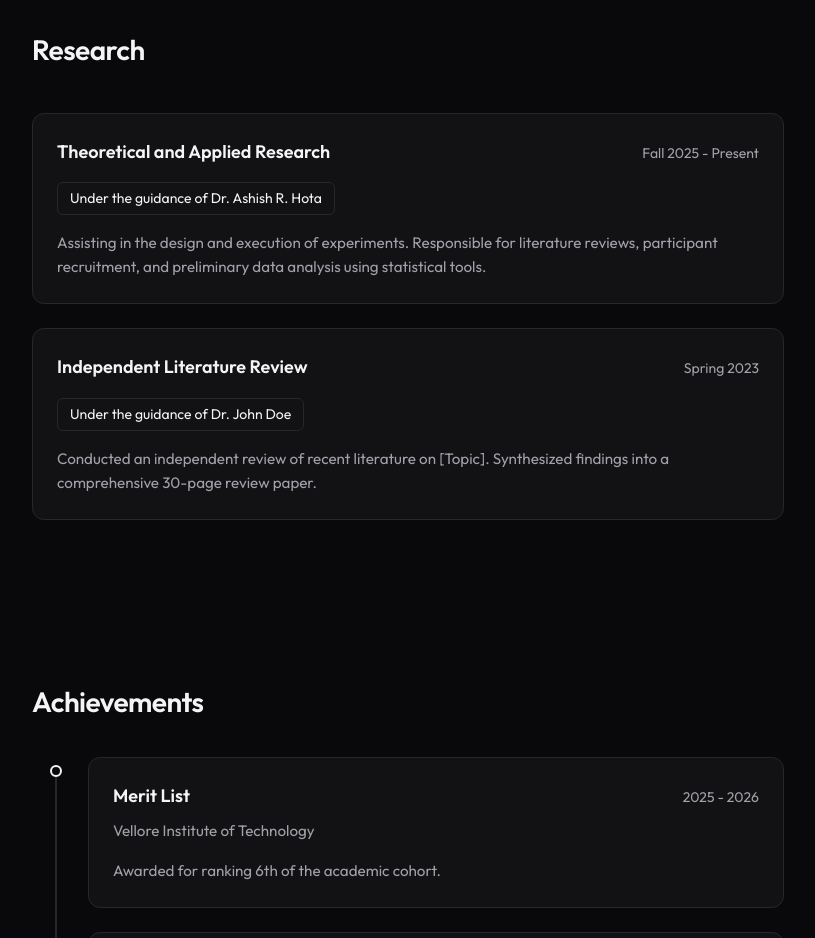
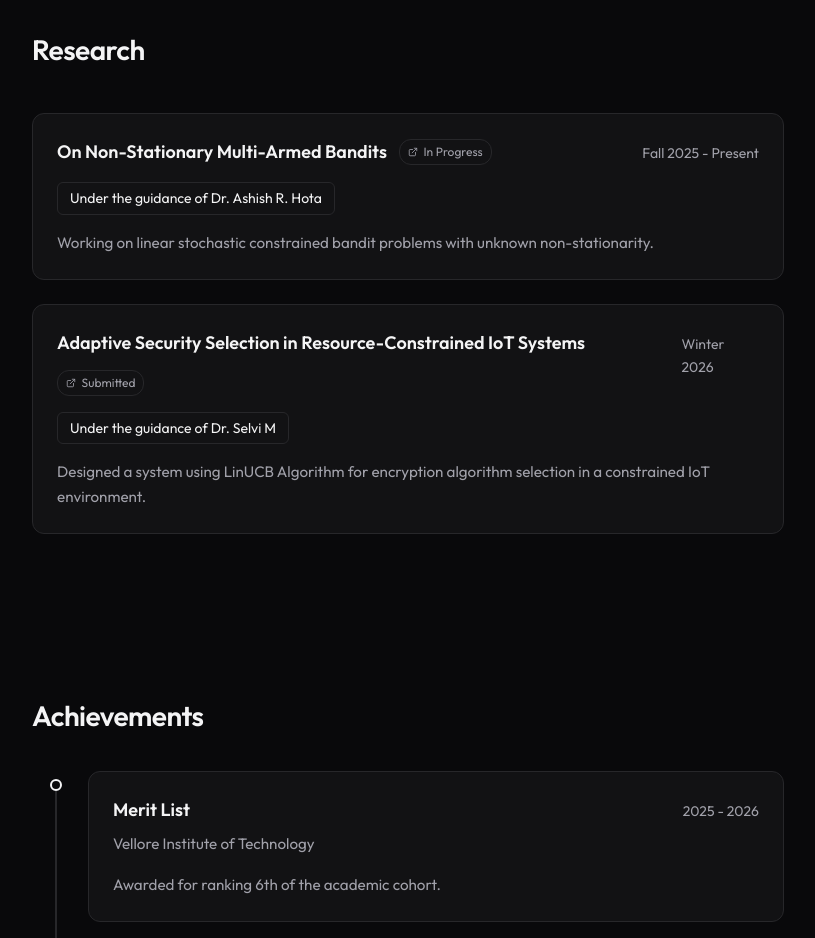
Before and after one commit to Xanviere/PersonalWebsite, a React (Vite) app: page / in a window 1280 px wide. Shown: the part 1100-2038 px from the top of the page, without its empty margins (232-1047 px from the left). Built offline with nearby package versions, Linux system fonts and the light colour scheme.

Commit message:
Update CV link and add research status with icons

```diff
--- a/src/components/Research.jsx
+++ b/src/components/Research.jsx
@@ -11,8 +11,33 @@ export default function Research() {
           {research.map(item => (
             <div key={item.id} className="minimal-card">
               <div className="card-header">
-                {/* Fallback to 'Research Project' if topic is not provided */}
-                <h3 className="card-title">{item.topic || item.title || 'Research Project'}</h3>
+                <div style={{ display: 'flex', alignItems: 'center', gap: '0.75rem', flexWrap: 'wrap' }}>
+                  <h3 className="card-title">
+                    {item.link && item.link !== '#' ? (
+                      <a href={item.link} target="_blank" rel="noreferrer" style={{ textDecoration: 'underline', textUnderlineOffset: '4px' }}>
+                        {item.topic || item.title || 'Research Project'}
+                      </a>
+                    ) : (
+                      item.topic || item.title || 'Research Project'
+                    )}
+                  </h3>
+                  {item.status && (
+                    <a href={item.link && item.link !== '#' ? item.link : '#'} target={item.link && item.link !== '#' ? '_blank' : '_self'} rel="noreferrer" style={{
+                      fontSize: '0.75rem',
+                      padding: '0.15rem 0.5rem',
+                      border: '1px solid var(--border)',
+                      borderRadius: '12px',
+                      color: 'var(--text-muted)',
+                      display: 'inline-flex',
+                      alignItems: 'center',
+                      gap: '0.35rem',
+                      textDecoration: 'none'
+                    }}>
+                      <svg width="10" height="10" viewBox="0 0 24 24" fill="none" stroke="currentColor" strokeWidth="2" strokeLinecap="round" strokeLinejoin="round"><path d="M18 13v6a2 2 0 0 1-2 2H5a2 2 0 0 1-2-2V8a2 2 0 0 1 2-2h6"></path><polyline points="15 3 21 3 21 9"></polyline><line x1="10" y1="14" x2="21" y2="3"></line></svg>
+                      {item.status}
+                    </a>
+                  )}
+                </div>
                 <div className="card-meta">{item.duration}</div>
               </div>
               {item.pi && <div className="pi-tag" style={{marginTop: '0.5rem'}}>Under the guidance of {item.pi}</div>}
--- a/src/data.js
+++ b/src/data.js
@@ -4,7 +4,7 @@ export const personalInfo = {
   about: "I am a Bachelor's student deeply curious about the underlying mechanics of our world. My academic focus lies at the intersection of theoretical research and practical application. I am actively seeking opportunities to contribute to impactful lab research and pursue graduate studies.",
   email: "utkarsh.srivastava2023@vitstudent.ac.in",
   linkedin: "https://www.linkedin.com/in/utkarsh-srivastava-0a88a6219/",
-  cv: "/path-to-your-cv.pdf"
+  cv: "/resume.pdf"
 };
 
 export const education = [
@@ -20,17 +20,21 @@ export const education = [
 export const research = [
   {
     id: 1,
-    topic: "Theoretical and Applied Research",
+    topic: "On Non-Stationary Multi-Armed Bandits",
     duration: "Fall 2025 - Present",
     pi: "Dr. Ashish R. Hota",
-    description: "Assisting in the design and execution of experiments. Responsible for literature reviews, participant recruitment, and preliminary data analysis using statistical tools."
+    description: "Working on linear stochastic constrained bandit problems with unknown non-stationarity.",
+    status: "In Progress",
+    link: "#"
   },
   {
     id: 2,
-    topic: "Independent Literature Review",
-    duration: "Spring 2023",
-    pi: "Dr. John Doe",
-    description: "Conducted an independent review of recent literature on [Topic]. Synthesized findings into a comprehensive 30-page review paper."
+    topic: "Adaptive Security Selection in Resource-Constrained IoT Systems",
+    duration: "Winter 2026",
+    pi: "Dr. Selvi M",
+    description: "Designed a system using LinUCB Algorithm for encryption algorithm selection in a constrained IoT environment.",
+    status: "Submitted",
+    link: "#"
   }
 ];
 
```
Also changed, not shown: 1 other file (tests, documents, lock files or other folders).
